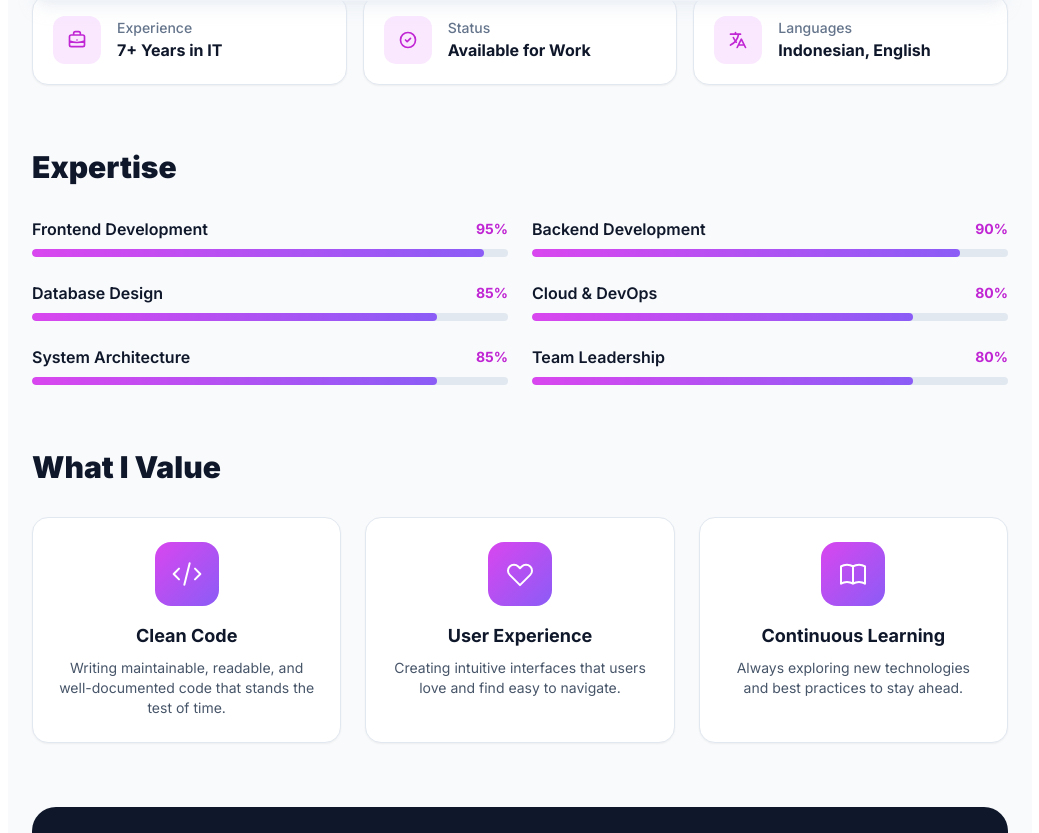
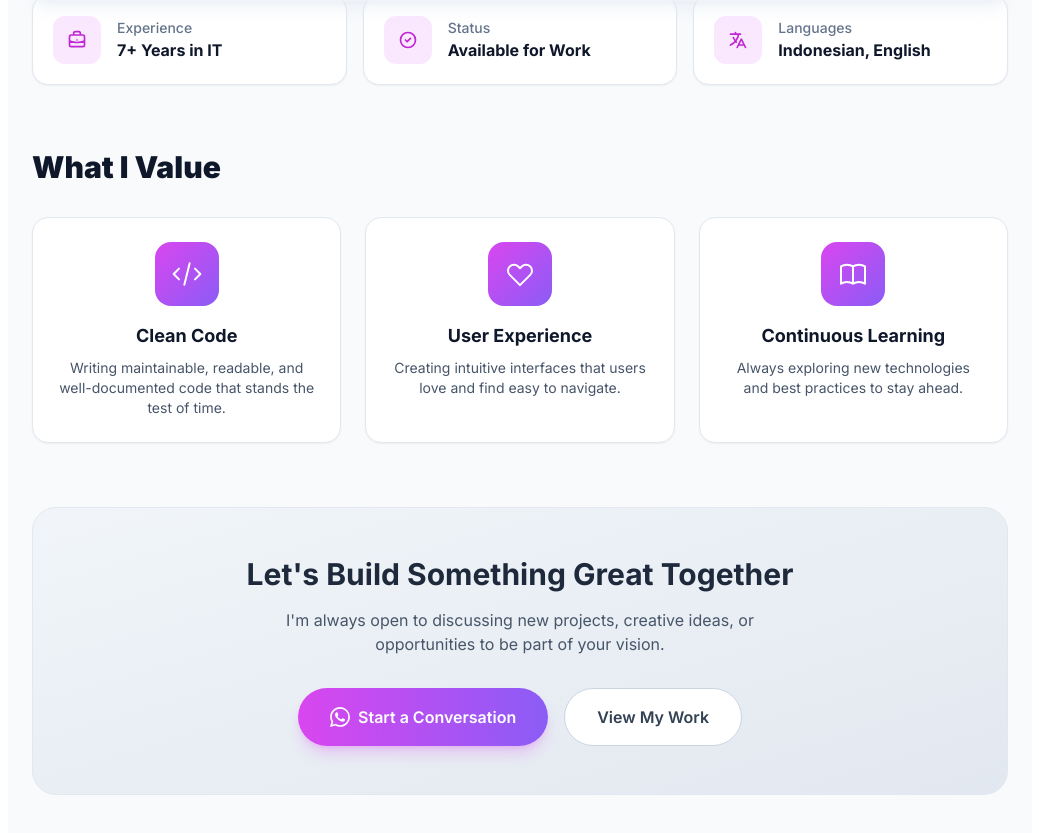
Before and after one commit to Decade23/Profile, a Next.js app: page /profile in a window 1280 px wide. Shown: the part 791-1624 px from the top of the page, without its empty margins (120-1159 px from the left). Built offline with nearby package versions, Linux system fonts and the light colour scheme.

Commit message:
security: implement nonce-based CSP, remove Expertise section, update CTA styling

```diff
--- a/components/profile/ProfileCTA.tsx
+++ b/components/profile/ProfileCTA.tsx
@@ -1,37 +1,32 @@
-
 import Link from "next/link";
 
 export default function ProfileCTA({ whatsappLink }: { whatsappLink: string }) {
   return (
     <section>
       <div className="max-w-2xl mx-auto lg:max-w-4xl xl:max-w-5xl">
-        <div className="p-8 sm:p-12 rounded-3xl bg-slate-900 dark:bg-slate-800 text-center">
-          <h2 className="text-2xl sm:text-3xl font-black text-white mb-4">
-            Let's Build Something Great Together
+        <div className="p-8 sm:p-12 rounded-3xl bg-gradient-to-br from-slate-100 to-slate-200 dark:from-slate-800 dark:to-slate-700 border border-slate-200 dark:border-slate-600 text-center">
+          <h2 className="text-2xl sm:text-3xl font-bold text-slate-800 dark:text-slate-100 mb-4">
+            Let&apos;s Build Something Great Together
           </h2>
-          <p className="text-slate-400 max-w-lg mx-auto mb-8">
-            I'm always open to discussing new projects, creative ideas,
-            or opportunities to be part of your vision.
+          <p className="text-slate-600 dark:text-slate-300 max-w-lg mx-auto mb-8">
+            I&apos;m always open to discussing new projects, creative ideas, or
+            opportunities to be part of your vision.
           </p>
           <div className="flex flex-wrap justify-center gap-4">
             <a
               href={whatsappLink}
               target="_blank"
               rel="noopener noreferrer"
-              className="inline-flex items-center gap-2 px-8 py-4 rounded-full bg-emerald-500 text-white font-bold hover:bg-emerald-400 transition-colors shadow-lg"
+              className="inline-flex items-center gap-2 px-8 py-4 rounded-full bg-gradient-to-r from-fuchsia-500 to-violet-500 text-white font-semibold hover:from-fuchsia-600 hover:to-violet-600 transition-all shadow-lg shadow-fuchsia-500/25 hover:shadow-xl hover:shadow-fuchsia-500/30"
             >
-              <svg
-                className="w-5 h-5"
-                fill="currentColor"
-                viewBox="0 0 24 24"
-              >
+              <svg className="w-5 h-5" fill="currentColor" viewBox="0 0 24 24">
                 <path d="M17.472 14.382c-.297-.149-1.758-.867-2.03-.967-.273-.099-.471-.148-.67.15-.197.297-.767.966-.94 1.164-.173.199-.347.223-.644.075-.297-.15-1.255-.463-2.39-1.475-.883-.788-1.48-1.761-1.653-2.059-.173-.297-.018-.458.13-.606.134-.133.298-.347.446-.52.149-.174.198-.298.298-.497.099-.198.05-.371-.025-.52-.075-.149-.669-1.612-.916-2.207-.242-.579-.487-.5-.669-.51-.173-.008-.371-.01-.57-.01-.198 0-.52.074-.792.372-.272.297-1.04 1.016-1.04 2.479 0 1.462 1.065 2.875 1.213 3.074.149.198 2.096 3.2 5.077 4.487.709.306 1.262.489 1.694.625.712.227 1.36.195 1.871.118.571-.085 1.758-.719 2.006-1.413.248-.694.248-1.289.173-1.413-.074-.124-.272-.198-.57-.347m-5.421 7.403h-.004a9.87 9.87 0 01-5.031-1.378l-.361-.214-3.741.982.998-3.648-.235-.374a9.86 9.86 0 01-1.51-5.26c.001-5.45 4.436-9.884 9.888-9.884 2.64 0 5.122 1.03 6.988 2.898a9.825 9.825 0 012.893 6.994c-.003 5.45-4.437 9.884-9.885 9.884m8.413-18.297A11.815 11.815 0 0012.05 0C5.495 0 .16 5.335.157 11.892c0 2.096.547 4.142 1.588 5.945L.057 24l6.305-1.654a11.882 11.882 0 005.683 1.448h.005c6.554 0 11.89-5.335 11.893-11.893a11.821 11.821 0 00-3.48-8.413z" />
               </svg>
               Start a Conversation
             </a>
             <Link
               href="/"
-              className="inline-flex items-center gap-2 px-8 py-4 rounded-full bg-transparent text-white font-bold border-2 border-slate-700 hover:border-slate-600 hover:bg-slate-800 transition-all"
+              className="inline-flex items-center gap-2 px-8 py-4 rounded-full bg-white dark:bg-slate-700 text-slate-700 dark:text-slate-200 font-semibold border border-slate-300 dark:border-slate-500 hover:border-slate-400 dark:hover:border-slate-400 hover:bg-slate-50 dark:hover:bg-slate-600 transition-all"
             >
               View My Work
             </Link>
--- /dev/null
+++ b/middleware.ts
@@ -0,0 +1,52 @@
+import { NextResponse } from "next/server";
+import type { NextRequest } from "next/server";
+
+export function middleware(request: NextRequest) {
+  // Generate a random nonce for CSP
+  const nonce = Buffer.from(crypto.randomUUID()).toString("base64");
+
+  // Build CSP header with nonce
+  const cspHeader = [
+    "default-src 'self'",
+    `script-src 'self' 'nonce-${nonce}' 'strict-dynamic' https://www.googletagmanager.com https://www.google-analytics.com https://va.vercel-scripts.com`,
+    "style-src 'self' 'unsafe-inline' https://fonts.googleapis.com",
+    "img-src 'self' data: blob: https:",
+    "font-src 'self' https://fonts.gstatic.com data:",
+    "connect-src 'self' https://www.google-analytics.com https://api.openai.com https://*.vercel-insights.com https://vercel.live https://*.vercel.app",
+    "frame-src 'self' https://vercel.live",
+    "frame-ancestors 'self'",
+    "base-uri 'self'",
+    "form-action 'self'",
+    "upgrade-insecure-requests",
+  ].join("; ");
+
+  // Clone the request headers
+  const requestHeaders = new Headers(request.headers);
+  requestHeaders.set("x-nonce", nonce);
+
+  // Create response with CSP header
+  const response = NextResponse.next({
+    request: {
+      headers: requestHeaders,
+    },
+  });
+
+  // Set security headers
+  response.headers.set("Content-Security-Policy", cspHeader);
+  response.headers.set("X-Frame-Options", "SAMEORIGIN");
+  response.headers.set("X-Content-Type-Options", "nosniff");
+  response.headers.set("Referrer-Policy", "strict-origin-when-cross-origin");
+  response.headers.set(
+    "Permissions-Policy",
+    "camera=(), microphone=(), geolocation=(), interest-cohort=()"
+  );
+
+  return response;
+}
+
+export const config = {
+  matcher: [
+    // Match all paths except static files and api routes that don't need CSP
+    "/((?!_next/static|_next/image|favicon.ico|robots.txt|sitemap.xml|assets/).*)",
+  ],
+};
--- a/next.config.js
+++ b/next.config.js
@@ -22,7 +22,8 @@ const nextConfig = {
     ],
   },
   async headers() {
-    const securityHeaders = [
+    // Security headers for static assets (middleware handles dynamic routes)
+    const staticSecurityHeaders = [
       {
         key: "X-Frame-Options",
         value: "SAMEORIGIN",
@@ -39,33 +40,21 @@ const nextConfig = {
         key: "Permissions-Policy",
         value: "camera=(), microphone=(), geolocation=(), interest-cohort=()",
       },
-      {
-        key: "Content-Security-Policy",
-        value: [
-          "default-src 'self'",
-          "script-src 'self' 'unsafe-inline' https://www.googletagmanager.com https://www.google-analytics.com https://va.vercel-scripts.com",
-          "style-src 'self' 'unsafe-inline' https://fonts.googleapis.com",
-          "img-src 'self' data: blob: https:",
-          "font-src 'self' https://fonts.gstatic.com data:",
-          "connect-src 'self' https://www.google-analytics.com https://api.openai.com https://*.vercel-insights.com https://vercel.live https://*.vercel.app",
-          "frame-src 'self' https://vercel.live",
-          "frame-ancestors 'self'",
-          "base-uri 'self'",
-          "form-action 'self'",
-          "upgrade-insecure-requests",
-        ].join("; "),
-      },
     ];
 
     return [
       {
-        source: "/:path*",
-        headers: securityHeaders,
+        source: "/_next/static/:path*",
+        headers: staticSecurityHeaders,
+      },
+      {
+        source: "/assets/:path*",
+        headers: staticSecurityHeaders,
       },
       {
         source: "/privacy",
         headers: [
-          ...securityHeaders,
+          ...staticSecurityHeaders,
           { key: "Cache-Control", value: "public, max-age=3600" },
         ],
       },
--- a/pages/_document.tsx
+++ b/pages/_document.tsx
@@ -1,15 +1,18 @@
-import { Html, Head, Main, NextScript } from "next/document";
+import { Html, Head, Main, NextScript, DocumentProps } from "next/document";
 
-export default function Document() {
+export default function Document(props: DocumentProps) {
+  // Get nonce from headers (set by middleware)
+  const nonce = props.__NEXT_DATA__?.props?.pageProps?.nonce || "";
+
   return (
     <Html lang="en">
-      <Head>
+      <Head nonce={nonce}>
         <link rel="icon" type="image/svg+xml" href="/favicon.svg" />
         <link rel="icon" type="image/x-icon" href="/favicon.ico" />
       </Head>
       <body className="antialiased font-sans">
         <Main />
-        <NextScript />
+        <NextScript nonce={nonce} />
       </body>
     </Html>
   );
--- a/pages/profile.tsx
+++ b/pages/profile.tsx
@@ -5,7 +5,6 @@ import Layout from "../components/layouts/Layout";
 import dynamic from "next/dynamic";
 
 const About = dynamic(() => import("../components/profile/About"));
-const Expertise = dynamic(() => import("../components/profile/Expertise"));
 const Values = dynamic(() => import("../components/profile/Values"));
 const ProfileCTA = dynamic(() => import("../components/profile/ProfileCTA"));
 
@@ -121,7 +120,6 @@ export default function Profile() {
         <div className="bg-slate-50 dark:bg-slate-800/50">
           <div className="px-4 sm:px-6 py-16 sm:py-20 space-y-16">
             <About />
-            <Expertise />
             <Values />
             <ProfileCTA whatsappLink={whatsappLink} />
           </div>
```
